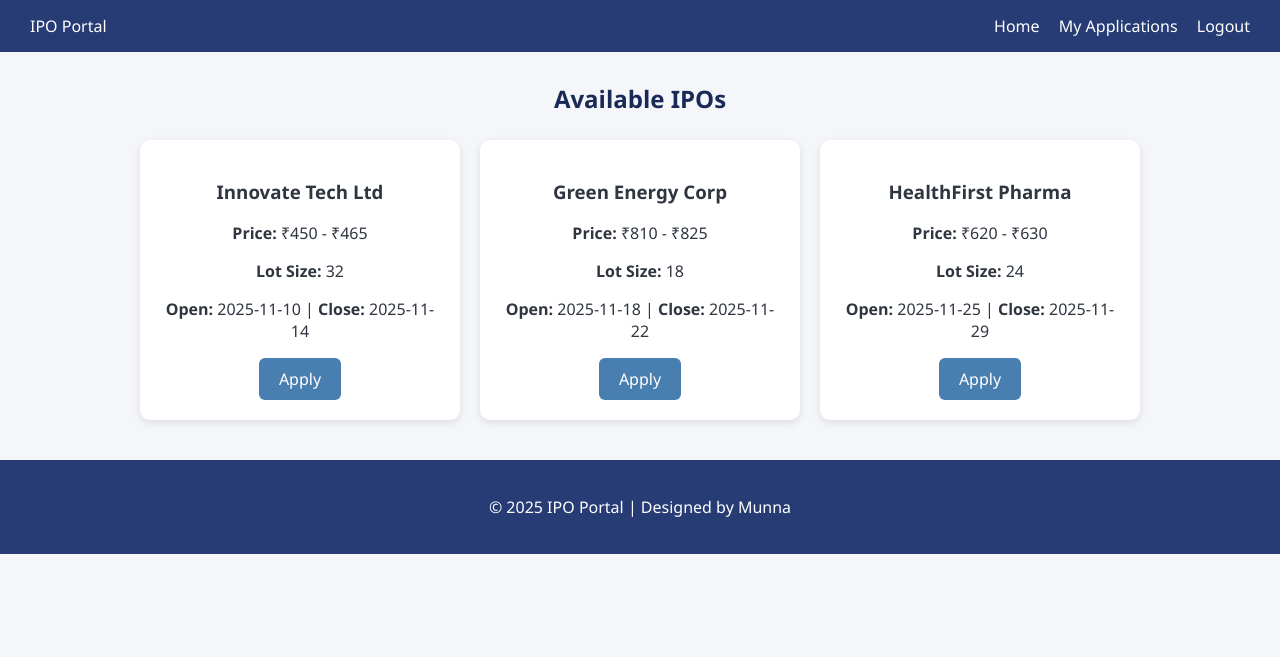
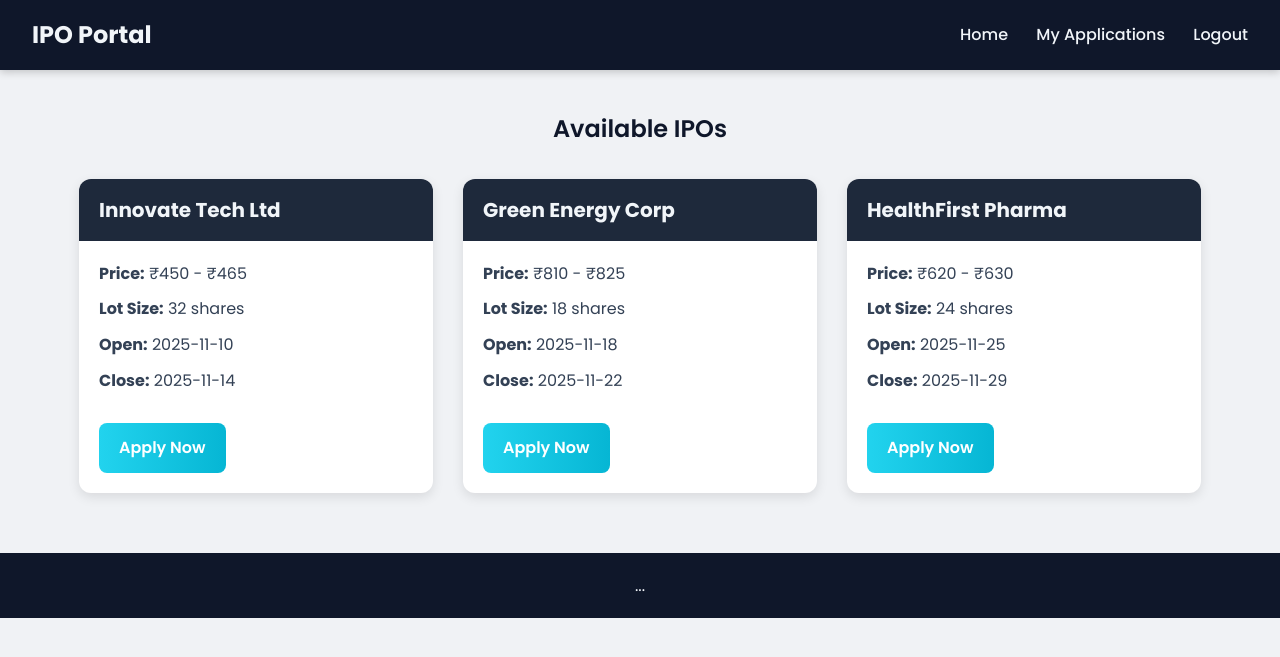
Before and after one commit to saiteja-19/ipo-project, a Flask app: page / in a window 1280 px wide. Shown: the top 657 px of the page. Run offline with Flask 3, Linux system fonts and the light colour scheme; the visitor is signed in with stand-in values (Sample User, id 1); data comes from the database, SQL or seed files in the repository.

Commit message:
new structure

```diff
--- /dev/null
+++ b/app/static/styles.css
@@ -0,0 +1,275 @@
+/* static/styles.css */
+
+/* --- Google Font Import --- */
+@import url('https://fonts.googleapis.com/css2?family=Poppins:wght@300;400;500;600;700&display=swap');
+
+/* --- CSS Variables for Easy Theme Management --- */
+:root {
+    --primary-color: #0f172a;
+    --secondary-color: #1e293b;
+    --accent-gradient: linear-gradient(90deg, #22d3ee, #06b6d4);
+    --accent-color-hover: #0891b2;
+    --text-color-light: #f1f5f9;
+    --text-color-dark: #334155;
+    --background-color: #f0f2f5;
+    --card-background: #ffffff;
+    --border-color: #e2e8f0;
+    --success-color: #10b981;
+    --error-color: #ef4444;
+    --pending-color: #f59e0b;
+    --box-shadow: 0 4px 12px rgba(0, 0, 0, 0.1);
+}
+
+/* --- General Body & Resets --- */
+* {
+    box-sizing: border-box;
+    margin: 0;
+    padding: 0;
+}
+
+body {
+    font-family: 'Poppins', sans-serif;
+    background-color: var(--background-color);
+    color: var(--text-color-dark);
+    line-height: 1.6;
+}
+
+/* --- Navigation Bar --- */
+.navbar {
+    background-color: var(--primary-color);
+    color: var(--text-color-light);
+    padding: 1rem 2rem;
+    display: flex;
+    justify-content: space-between;
+    align-items: center;
+    box-shadow: 0 2px 8px rgba(0, 0, 0, 0.2);
+}
+
+.nav-brand {
+    font-size: 1.5rem;
+    font-weight: 700;
+}
+
+.nav-links a {
+    color: var(--text-color-light);
+    text-decoration: none;
+    margin-left: 1.5rem;
+    font-weight: 500;
+    transition: color 0.3s ease;
+}
+
+.nav-links a:hover {
+    color: #22d3ee;
+}
+
+/* --- Main Content Container --- */
+.container {
+    width: 90%;
+    max-width: 1200px;
+    margin: 40px auto;
+    padding: 0 15px;
+}
+
+h2 {
+    color: var(--primary-color);
+    text-align: center;
+    margin-bottom: 30px;
+    font-weight: 600;
+}
+
+/* --- Form Styling --- */
+.form-container {
+    max-width: 450px;
+    margin: 20px auto;
+    padding: 30px;
+    background: var(--card-background);
+    border-radius: 12px;
+    box-shadow: var(--box-shadow);
+}
+
+.form-group {
+    margin-bottom: 20px;
+}
+
+label {
+    display: block;
+    margin-bottom: 8px;
+    font-weight: 500;
+}
+
+input[type="text"],
+input[type="email"],
+input[type="password"],
+input[type="number"] {
+    width: 100%;
+    padding: 12px;
+    font-size: 1rem;
+    border: 1px solid var(--border-color);
+    border-radius: 8px;
+    transition: border-color 0.3s, box-shadow 0.3s;
+}
+
+input:focus {
+    outline: none;
+    border-color: #06b6d4;
+    box-shadow: 0 0 0 3px rgba(14, 165, 233, 0.2);
+}
+
+/* --- Button Styling --- */
+.btn, button[type="submit"] {
+    display: inline-block;
+    width: 100%;
+    padding: 12px 20px;
+    border-radius: 8px;
+    border: none;
+    background: var(--accent-gradient);
+    color: white;
+    font-size: 1.1rem;
+    font-weight: 600;
+    text-align: center;
+    text-decoration: none;
+    cursor: pointer;
+    transition: transform 0.2s ease, box-shadow 0.2s ease;
+}
+
+.btn:hover, button[type="submit"]:hover {
+    background: var(--accent-color-hover);
+    transform: translateY(-2px);
+    box-shadow: 0 6px 15px rgba(0, 0, 0, 0.15);
+}
+
+/* --- IPO Card Listing --- */
+.ipo-list {
+    display: grid;
+    grid-template-columns: repeat(auto-fit, minmax(300px, 1fr));
+    gap: 30px;
+}
+
+.ipo-card {
+    background: var(--card-background);
+    border-radius: 12px;
+    box-shadow: var(--box-shadow);
+    overflow: hidden;
+    transition: transform 0.3s ease, box-shadow 0.3s ease;
+}
+
+.ipo-card:hover {
+    transform: translateY(-5px);
+    box-shadow: 0 8px 20px rgba(0, 0, 0, 0.12);
+}
+
+.ipo-card-header {
+    background: var(--secondary-color);
+    color: var(--text-color-light);
+    padding: 15px 20px;
+}
+
+.ipo-card-header h3 {
+    margin: 0;
+    font-size: 1.25rem;
+}
+
+.ipo-card-body {
+    padding: 20px;
+}
+
+.ipo-card-body p {
+    margin-bottom: 10px;
+    color: var(--text-color-dark);
+}
+
+.ipo-card-footer {
+    padding: 0 20px 20px;
+}
+
+.ipo-card-footer .btn {
+    width: auto;
+    font-size: 1rem;
+}
+
+.ipo-card-footer em {
+    color: #64748b;
+}
+
+/* --- Table for Applications --- */
+.table-container {
+    background: var(--card-background);
+    border-radius: 12px;
+    padding: 20px;
+    box-shadow: var(--box-shadow);
+    overflow-x: auto;
+}
+
+table {
+    width: 100%;
+    border-collapse: collapse;
+}
+
+th, td {
+    padding: 15px;
+    text-align: left;
+    border-bottom: 1px solid var(--border-color);
+}
+
+thead th {
+    background-color: #f8fafc;
+    color: var(--text-color-dark);
+    font-weight: 600;
+}
+
+tbody tr:hover {
+    background-color: #f1f5f9;
+}
+
+/* --- Status Badge --- */
+.status-badge {
+    display: inline-block;
+    padding: 5px 12px;
+    border-radius: 20px;
+    font-size: 0.85rem;
+    font-weight: 600;
+    color: white;
+}
+
+.status-pending {
+    background-color: var(--pending-color);
+}
+
+/* Add other statuses if needed */
+.status-approved {
+    background-color: var(--success-color);
+}
+
+/* --- Utility & Message Classes --- */
+.error {
+    color: var(--error-color);
+    text-align: center;
+    background: rgba(239, 68, 68, 0.1);
+    padding: 10px;
+    border-radius: 8px;
+    margin-bottom: 15px;
+}
+
+.success-box {
+    text-align: center;
+    background: var(--card-background);
+    padding: 40px;
+    border-radius: 12px;
+    box-shadow: var(--box-shadow);
+    max-width: 500px;
+    margin: 40px auto;
+}
+
+.success-box .btn {
+    width: auto;
+    margin-top: 20px;
+}
+
+/* --- Footer --- */
+footer {
+    text-align: center;
+    padding: 20px;
+    background: var(--primary-color);
+    color: var(--text-color-light);
+    margin-top: 60px;
+}
--- a/templates/base.html
+++ b/app/templates/base.html
@@ -4,10 +4,12 @@
     <meta charset="UTF-8">
     <meta name="viewport" content="width=device-width, initial-scale=1.0">
     <title>{{ title if title else "IPO Portal" }}</title>
+    <link rel="preconnect" href="https://fonts.googleapis.com">
+    <link rel="preconnect" href="https://fonts.gstatic.com" crossorigin>
+    <link href="https://fonts.googleapis.com/css2?family=Poppins:wght@300;400;500;600;700&display=swap" rel="stylesheet">
     <link rel="stylesheet" href="{{ url_for('static', filename='styles.css') }}">
 </head>
 <body>
-
     <nav class="navbar">
         <div class="nav-brand">IPO Portal</div>
         <div class="nav-links">
@@ -21,13 +23,9 @@
             {% endif %}
         </div>
     </nav>
-
     <main class="container">
         {% block content %}{% endblock %}
     </main>
-
-    <footer>
-        <p>© 2025 IPO Portal | Designed by Munna</p>
-    </footer>
+    <footer> ... </footer>
 </body>
 </html>
--- /dev/null
+++ b/app/templates/index.html
@@ -0,0 +1,27 @@
+{% extends "base.html" %}
+{% block content %}
+<h2>Available IPOs</h2>
+
+<div class="ipo-list">
+    {% for ipo in ipos %}
+        <div class="ipo-card">
+            <div class="ipo-card-header">
+                <h3>{{ ipo['company_name'] }}</h3>
+            </div>
+            <div class="ipo-card-body">
+                <p><strong>Price:</strong> {{ ipo['issue_price'] }}</p>
+                <p><strong>Lot Size:</strong> {{ ipo['lot_size'] }} shares</p>
+                <p><strong>Open:</strong> {{ ipo['open_date'] }}</p>
+                <p><strong>Close:</strong> {{ ipo['close_date'] }}</p>
+            </div>
+            <div class="ipo-card-footer">
+                {% if 'company_id' in session %}
+                    <a href="{{ url_for('apply_ipo_page', ipo_id=ipo['id']) }}" class="btn">Apply Now</a>
+                {% else %}
+                    <em>Login to apply</em>
+                {% endif %}
+            </div>
+        </div>
+    {% endfor %}
+</div>
+{% endblock %}
--- a/static/styles.css
+++ /dev/null
@@ -1,113 +0,0 @@
-body {
-    font-family: 'Segoe UI', sans-serif;
-    background-color: #f5f6fa;
-    color: #2f3640;
-    margin: 0;
-    padding: 0;
-}
-
-.navbar {
-    background-color: #273c75;
-    color: white;
-    padding: 15px 30px;
-    display: flex;
-    justify-content: space-between;
-    align-items: center;
-}
-
-.nav-links a {
-    color: white;
-    text-decoration: none;
-    margin-left: 15px;
-    font-weight: 500;
-}
-
-.nav-links a:hover {
-    text-decoration: underline;
-}
-
-.container {
-    width: 85%;
-    margin: 30px auto;
-}
-
-h2 {
-    color: #192a56;
-    text-align: center;
-    margin-bottom: 25px;
-}
-
-form {
-    max-width: 400px;
-    margin: 0 auto;
-    display: flex;
-    flex-direction: column;
-    gap: 10px;
-}
-
-input, button {
-    padding: 10px;
-    font-size: 1em;
-    border: 1px solid #ccc;
-    border-radius: 6px;
-}
-
-button {
-    background-color: #44bd32;
-    color: white;
-    cursor: pointer;
-    border: none;
-}
-
-button:hover {
-    background-color: #4cd137;
-}
-
-.error {
-    color: red;
-    text-align: center;
-}
-
-.success-box {
-    text-align: center;
-    background: #dff9fb;
-    padding: 30px;
-    border-radius: 10px;
-}
-
-.btn {
-    display: inline-block;
-    background: #487eb0;
-    color: white;
-    padding: 10px 20px;
-    border-radius: 6px;
-    text-decoration: none;
-}
-
-.btn:hover {
-    background: #40739e;
-}
-
-.ipo-list {
-    display: flex;
-    flex-wrap: wrap;
-    gap: 20px;
-    justify-content: center;
-}
-
-.ipo-card {
-    background: white;
-    border-radius: 10px;
-    padding: 20px;
-    box-shadow: 0 3px 8px rgba(0, 0, 0, 0.1);
-    width: 280px;
-    text-align: center;
-}
-
-footer {
-    text-align: center;
-    padding: 20px;
-    background: #273c75;
-    color: white;
-    margin-top: 40px;
-}
--- a/templates/index.html
+++ /dev/null
@@ -1,20 +0,0 @@
-{% extends "base.html" %}
-{% block content %}
-<h2>Available IPOs</h2>
-
-<div class="ipo-list">
-    {% for ipo in ipos %}
-        <div class="ipo-card">
-            <h3>{{ ipo['company_name'] }}</h3>
-            <p><strong>Price:</strong> {{ ipo['issue_price'] }}</p>
-            <p><strong>Lot Size:</strong> {{ ipo['lot_size'] }}</p>
-            <p><strong>Open:</strong> {{ ipo['open_date'] }} | <strong>Close:</strong> {{ ipo['close_date'] }}</p>
-            {% if 'company_id' in session %}
-                <a href="{{ url_for('apply_ipo_page', ipo_id=ipo['id']) }}" class="btn">Apply</a>
-            {% else %}
-                <p><em>Login to apply</em></p>
-            {% endif %}
-        </div>
-    {% endfor %}
-</div>
-{% endblock %}
```
Also changed, not shown: app/templates/applications.html (added, +35 -0 lines), app/templates/apply_ipo.html (added, +20 -0 lines), app/templates/login.html (added, +21 -0 lines), app/templates/register.html (added, +29 -0 lines), templates/applications.html (deleted, +0 -25 lines), templates/apply_ipo.html (deleted, +0 -15 lines), templates/login.html (deleted, +0 -14 lines), templates/register.html (deleted, +0 -17 lines), app/templates/success.html (renamed from templates/success.html).
